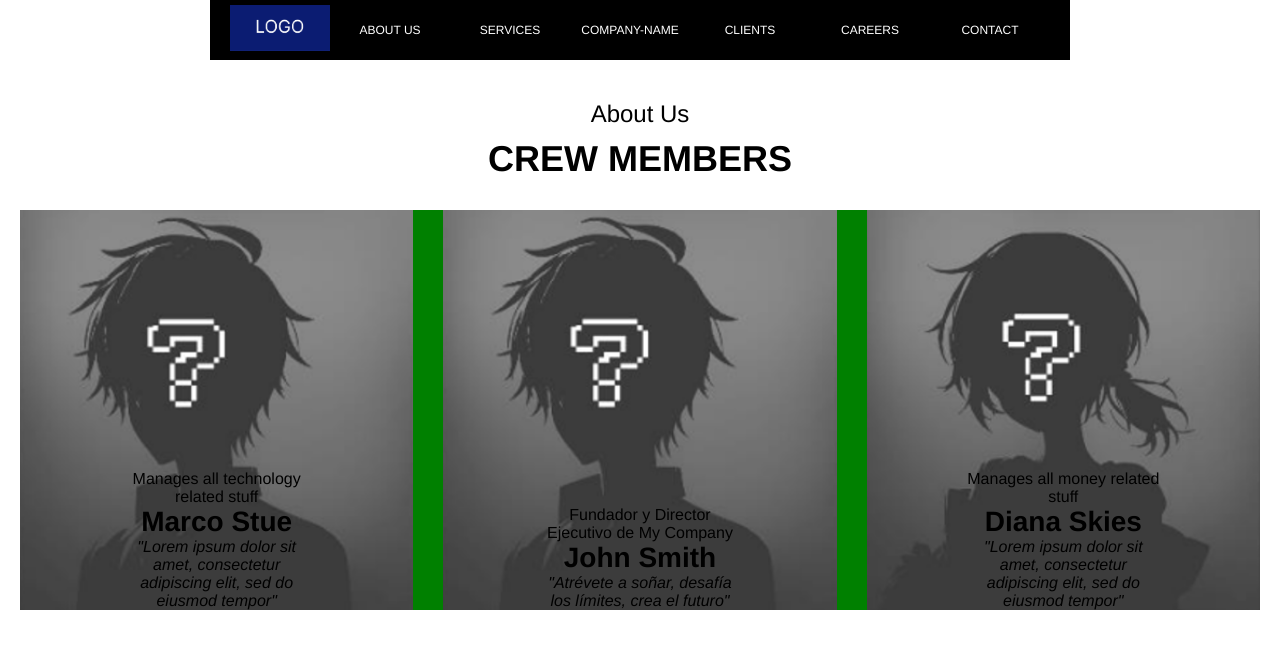
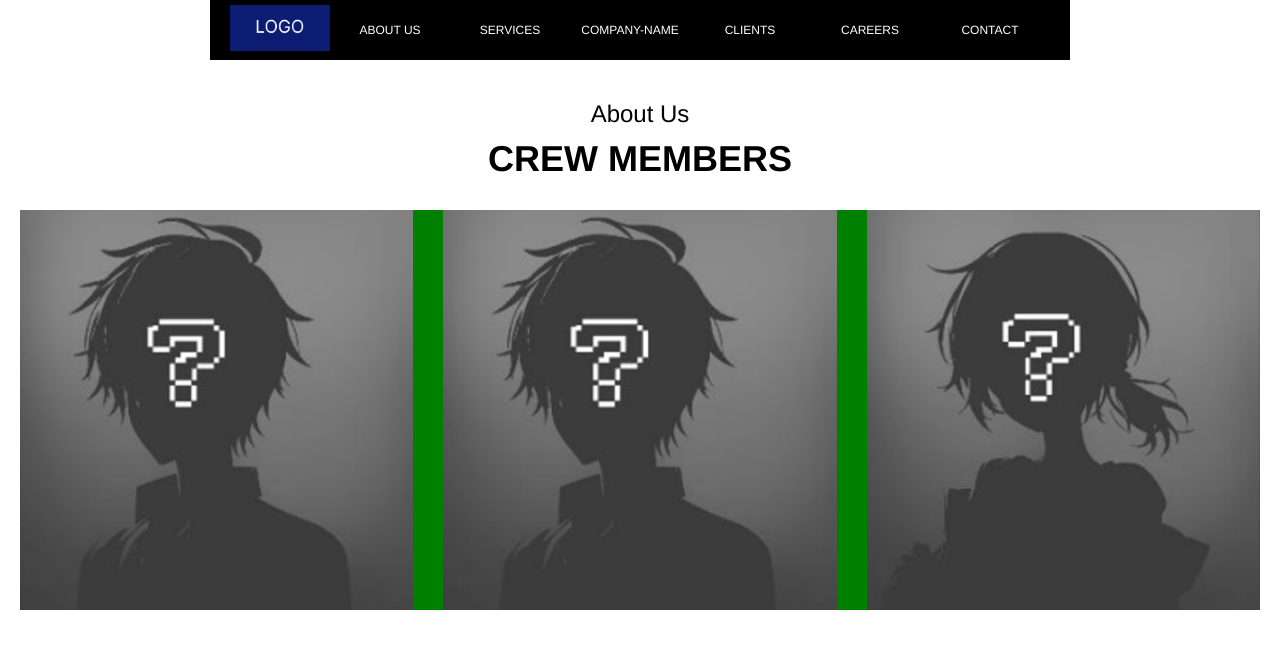
Before and after one commit to AlexAnguloMtz/web-agency-landing-page, an Angular app: page / in a window 1280 px wide. Shown: the top 648 px of the page. Built offline with nearby package versions, Linux system fonts and the light colour scheme.

Commit message:
Add successfully hover styles for overlay of member crew card

```diff
--- a/src/app/features/home/main-crew/main-crew-card/main-crew-card.component.html
+++ b/src/app/features/home/main-crew/main-crew-card/main-crew-card.component.html
@@ -2,14 +2,13 @@
   class="main-crew__card"
   [style.background-image]="'url(' + profilePicture + ')'"
 >
+  <div class="main-crew__card-data">
+    <p class="main-crew__card-role-description">{{ roleDescription }}</p>
+    <h4 class="main-crew__card-name">{{ text }}</h4>
+    <p class="main-crew__card-phrase">&quot;{{ phrase }}&quot;</p>
+  </div>
   <div
     class="main-crew__card-overlay"
     [style.background-image]="getOverlayImage()"
-  >
-    <div class="main-crew__card-data">
-      <p class="main-crew__card-role-description">{{ roleDescription }}</p>
-      <h4 class="main-crew__card-name">{{ text }}</h4>
-      <p class="main-crew__card-phrase">&quot;{{ phrase }}&quot;</p>
-    </div>
-  </div>
+  ></div>
 </div>
--- a/src/app/features/home/main-crew/main-crew-card/main-crew-card.component.sass
+++ b/src/app/features/home/main-crew/main-crew-card/main-crew-card.component.sass
@@ -14,6 +14,11 @@
   background-repeat: no-repeat
   background-position: center center
   transition: opacity 200ms ease
+  position: absolute
+  left: 0
+  top: 0
+  right: 0
+  bottom: 0
 
 .main-crew__card:hover
   transform: translateY(-20px)
```
